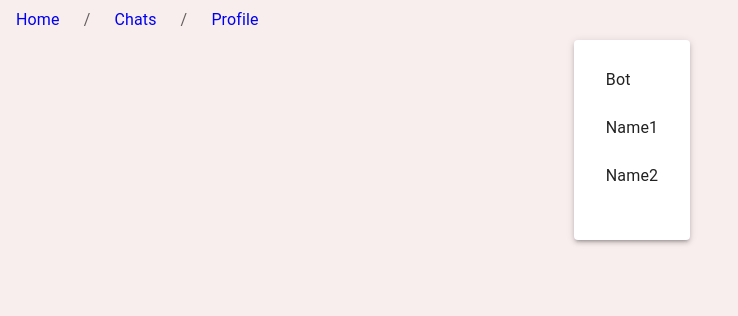
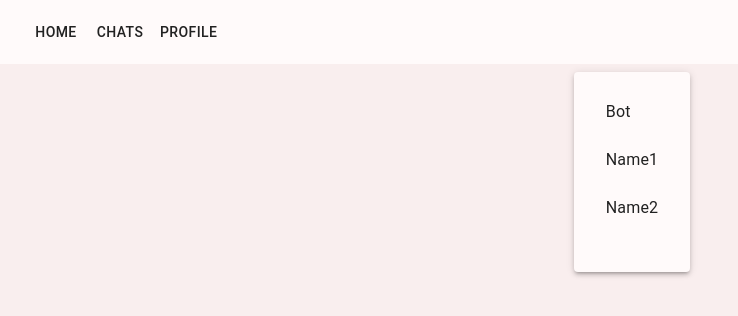
Before and after one commit to Gulnaz11/First-lesson-react-project, a React (Create React App) app: page /chats in a window 1280 px wide. Shown: the top 316 px of the page, without its empty margins (0-738 px from the left). Built offline with nearby package versions, Linux system fonts and the light colour scheme.

Commit message:
Add style

```diff
--- a/src/components/Header/index.js
+++ b/src/components/Header/index.js
@@ -1,5 +1,5 @@
 import {useState} from "react";
-import {Breadcrumbs, Button, Drawer, ListItem} from "@mui/material";
+import {Breadcrumbs, Button, Drawer, ListItem, Toolbar} from "@mui/material";
 import {Link} from "react-router-dom/";
 import {getChatsLink, getHomeLink, getProfileLink} from "../../navigation";
 
@@ -16,17 +16,23 @@ export const Header = () => {
 
     return (
         <div>
-            <Breadcrumbs aria-label="breadcrumb">
-                <ListItem component={Link} to={getHomeLink()}>
+            <Toolbar
+            sx={
+                {
+                    backgroundColor: "snow",
+                }
+            }
+            >
+                <Button color={"inherit"} component={Link} to={getHomeLink()}>
                     Home
-                </ListItem>
-                <ListItem component={Link} to={getChatsLink()}>
+                </Button>
+                <Button color={"inherit"} component={Link} to={getChatsLink()}>
                     Chats
-                </ListItem>
-                <ListItem component={Link} to={getProfileLink()}>
+                </Button>
+                <Button color={"inherit"} component={Link} to={getProfileLink()}>
                     Profile
-                </ListItem>
-            </Breadcrumbs>
+                </Button>
+            </Toolbar>
 
         </div>
     )
--- a/src/routes/Chat/index.js
+++ b/src/routes/Chat/index.js
@@ -56,10 +56,11 @@ export function Chat() {
             <Paper
                 sx={
                     {
-                        marginTop:2,
+                        marginTop:6,
                         padding: 2,
                         paddingBottom:5,
                         height: "100%",
+                        backgroundColor: "snow",
                     }
                 }
                 elevation={3}
--- a/src/routes/Chats/index.js
+++ b/src/routes/Chats/index.js
@@ -31,10 +31,11 @@ export const Chats = ({children}) =>{
           <Paper
               sx={
                   {
-                      marginTop:2,
+                      marginTop:3,
                       padding: 2,
                       paddingBottom:5,
                       height: "100%",
+                      backgroundColor: "snow",
                   }
               }
               elevation={3}>
```
